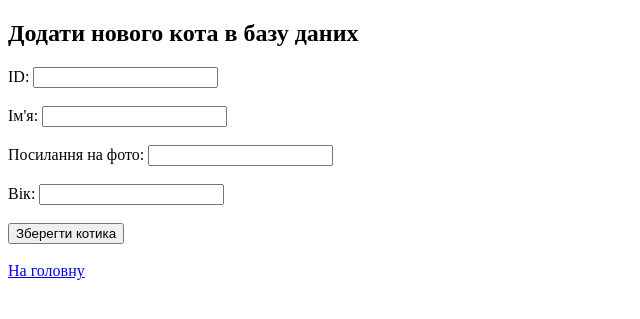
After one commit to iurkrvvr-collab/lab1, a FastAPI app: template templates/new_cat.html in a window 1280 px wide. The commit adds this page. Shown: the top 319 px of the page, without its empty margins (0-640 px from the left). Run offline with FastAPI, Linux system fonts and the light colour scheme; the template is opened without the code that fills it, so the values that code supplies are empty.

Commit message:
Додано форму створення кота

```diff
--- a/main.py
+++ b/main.py
@@ -1,6 +1,5 @@
-from fastapi import FastAPI, Request
+from fastapi import FastAPI, Request, Form
 from fastapi.responses import HTMLResponse
-from fastapi.staticfiles import StaticFiles
 from fastapi.templating import Jinja2Templates
 
 from models import Cat
@@ -31,10 +30,29 @@ def info(request: Request) -> HTMLResponse:
         context={"title": "Інформація"}
     )
 
+@app.get("/cats/new", response_class=HTMLResponse)
+def new_cat_form(request: Request) -> HTMLResponse:
+    return templates.TemplateResponse(request=request, name="new_cat.html", context={})
+
+@app.post("/cats/new", response_class=HTMLResponse)
+def create_cat(
+    request: Request,
+    id: int = Form(...),
+    name: str = Form(...),
+    photo: str = Form(...),
+    age: int = Form(...)
+) -> HTMLResponse:
+    new_cat = Cat(id=id, name=name, photo=photo, age=age)
+    DATABASE.add_cat(new_cat)
+
+    cats = DATABASE.get_all()
+    return templates.TemplateResponse(
+        request=request, name="index.html", context={"cats_count": len(cats), "cats": cats}
+    )
+
 @app.get("/{id}", response_class=HTMLResponse)
 def cat(request: Request, id: int) -> HTMLResponse:
     cat = DATABASE.get_by_id(id)
-
     return templates.TemplateResponse(
         request=request, name="cat.html", context={
             "cat_id": id,
--- a/templates/index.html
+++ b/templates/index.html
@@ -21,6 +21,9 @@
 
    <a href="{{ url_for('info') }}">Дізнатися більше</a>
 
+<br><br>
+<a href="/cats/new">Додати нового кота</a>
+
 </body>
 
 </html>
--- /dev/null
+++ b/templates/new_cat.html
@@ -0,0 +1,19 @@
+<!DOCTYPE html>
+<html lang="uk">
+<head>
+    <meta charset="UTF-8">
+    <title>Додати нового кота</title>
+</head>
+<body>
+    <h2>Додати нового кота в базу даних</h2>
+    <form action="/cats/new" method="post">
+        <label>ID: <input type="number" name="id" required></label><br><br>
+        <label>Ім'я: <input type="text" name="name" required></label><br><br>
+        <label>Посилання на фото: <input type="url" name="photo" required></label><br><br>
+        <label>Вік: <input type="number" name="age" required></label><br><br>
+        <button type="submit">Зберегти котика</button>
+    </form>
+    <br>
+    <a href="{{ url_for('home') }}">На головну</a>
+</body>
+</html>
```
Also changed, not shown: db.py (+18 -6 lines).
